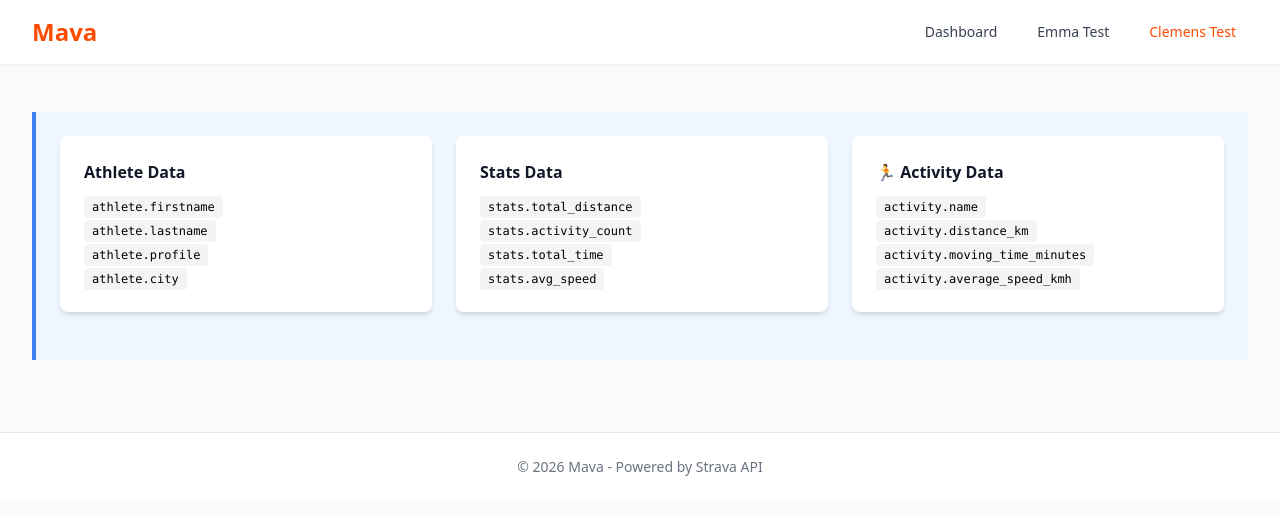
After one commit to codebyem/Mava, a Flask app: page /clemenstest in a window 1280 px wide. The commit adds this page. Shown: the top 515 px of the page. Run offline with Flask 3, Linux system fonts and the light colour scheme; data that the repository does not hold is empty; some libraries are stand-ins or nearby versions.

Commit message:
Testseiten & Anleitung

```diff
--- a/app.py
+++ b/app.py
@@ -1,14 +1,101 @@
 from flask import Flask, render_template
+
+from strava_service import StravaService
 
 app = Flask(__name__)
 
+strava = StravaService()
 @app.route("/")
-def index():
+def login():
     return render_template("login.html")
 
 @app.route("/home")
 def home():
-    return render_template("home.html")
+    """
+    Übersichtsseite
+    """
+    athlete = strava.get_athlete_info()
+    activities = strava.get_activities(per_page=30)
+    stats = strava.calculate_stats(activities)
+    recent_activities = activities[:5]
+
+    return render_template(
+        "home.html",
+        athlete=athlete,
+        activities=recent_activities,
+        stats=stats
+    )
+
+# ============================================================
+# TESTSEITEN - Zum rumprobieren
+# ============================================================
+
+
+@app.route("/emmatest")
+def emma_test():
+    """
+    Available data to use in template:
+    - athlete: Full athlete info
+    - all_activities: List of 50 recent activities
+    - stats: Calculated statistics
+    """
+    athlete = strava.get_athlete_info()
+    all_activities = strava.get_activities(per_page=50)
+    stats = strava.calculate_stats(all_activities)
+    formatted_activities = [
+        strava.format_activity_for_display(a) for a in all_activities
+    ]
+
+    return render_template(
+        "emmatest.html",
+        athlete=athlete,
+        all_activities=formatted_activities,
+        stats=stats
+    )
+
+
+@app.route("/clemenstest")
+def clemens_test():
+    """
+    TODO Clemi:
+    1. Schau dir die Daten an die wir schon haben (athlete, activities, stats)
+    2. home.html kannst du als Refereenz nehmen
+    3. Ersetze die Testdaten durch echte mit der Syntax {{ variable_name }}
+    4. Mach hübsch mit Tailwind-Vorlagen
+
+    Daten die wir schon haben:
+    - athlete:
+        - athlete.firstname
+        - athlete.lastname
+        - athlete.profile
+
+    - activities:
+        - activity.name
+        - activity.distance_km
+        - activity.moving_time_minutes
+        - activity.average_speed_kmh
+        - activity.start_date_short
+
+    - stats:
+        - stats.total_distance
+        - stats.activity_count
+        - stats.total_time
+        - stats.avg_speed
+    """
+    athlete = strava.get_athlete_info()
+    all_activities = strava.get_activities(per_page=20)
+    stats = strava.calculate_stats(all_activities)
+    formatted_activities = [
+        strava.format_activity_for_display(a) for a in all_activities[:10]
+    ]
+
+    return render_template(
+        "clemenstest.html",
+        athlete=athlete,
+        activities=formatted_activities,
+        stats=stats
+    )
+
 
 if __name__ == "__main__":
     app.run(debug=True)
--- /dev/null
+++ b/strava_service.py
@@ -0,0 +1,147 @@
+"""
+Strava Data Service
+In dieser Datei lagern wir alle Methoden um die Strava daten zu ziehen.
+Ich hab jeweils bei den Methoden geschrieben, was sie zurückgeben.
+Die kannst du in den Views nutzen um Daten zu bekommen :)
+"""
+
+import os
+import requests
+from datetime import datetime, timedelta
+from dotenv import load_dotenv
+load_dotenv()
+
+class StravaService:
+
+    def __init__(self):
+        self.access_token = os.getenv('STRAVA_ACCESS_TOKEN')
+        self.base_url = "https://www.strava.com/api/v3"
+        self.headers = {'Authorization': f'Bearer {self.access_token}'}
+
+    # ============================================================
+    # ATHLETEN METHODEN - Daten über den eingeloggten Nutzer
+    # ============================================================
+
+
+    def get_athlete_info(self):
+        """
+        Zieht Basisinformationen
+        Returns: Quasi kleinen Steckbrief zum Athleten (name, photo, location, etc.)
+        """
+        url = f"{self.base_url}/athlete"
+        response = requests.get(url, headers=self.headers)
+        return response.json() if response.status_code == 200 else {}
+
+    def get_athlete_stats(self):
+        """
+        Zieht Statistiken (All-time Daten, etc.)
+        Returns: Statistiken
+        """
+        athlete_id = self.get_athlete_info().get('id')
+        if not athlete_id:
+            return {}
+        url = f"{self.base_url}/athlete/{athlete_id}/stats"
+        response = requests.get(url, headers=self.headers)
+        return response.json() if response.status_code == 200 else {}
+
+    # ============================================================
+    # ACTIVITY METHODEN - Daten zu den spezifischen Aktivitäten
+    # ============================================================
+
+
+    def get_activities(self, per_page=30, page=1):
+        """
+        Zieht Liste von Aktivitäten
+        Args:
+            per_page: Anzahl der aktivitäten (max 200)
+            page: Seitenzahl
+
+        Returns: Liste von Aktivitätsentitäten
+        """
+        url = f"{self.base_url}/athlete/activities"
+        params = {'per_page': per_page, 'page': page}
+        response = requests.get(url, headers=self.headers, params=params)
+        return response.json() if response.status_code == 200 else []
+
+    def get_recent_activities(self, count=5):
+        """
+        Zieht die aktuellsten Aktivitäten
+        Args:
+            count: Anzahl
+
+        Returns: Liste von Aktivitätsentitäten
+        """
+        return self.get_activities(per_page=count, page=1)
+
+    def get_activity_by_id(self, activity_id):
+        """
+        Zieht daten zu einer spezifischen Aktivität.
+
+        Args:
+            activity_id: Strava ID
+
+        Returns: Detaillierte Daten zu der Aktivität
+        """
+        url = f"{self.base_url}/activities/{activity_id}"
+        response = requests.get(url, headers=self.headers)
+        return response.json() if response.status_code == 200 else {}
+
+    # ============================================================
+    # STATISTISCHE METHODEN - Berechnen von bestimmten Daten
+    # ============================================================
+
+    def calculate_stats(self, activities):
+        """
+        Berechnet Statistiken zu einer Anzahl von Aktivitäten
+
+        Args:
+            activities: Liste von aktivitäten
+
+        Returns: Berechnete Daten
+        """
+        if not activities:
+            return {
+                'total_distance': 0,
+                'activity_count': 0,
+                'total_time': 0,
+                'avg_speed': 0,
+                'total_elevation': 0
+            }
+
+        total_distance = sum(a.get('distance', 0) for a in activities) / 1000
+        total_time = sum(a.get('moving_time', 0) for a in activities) / 3600
+        total_elevation = sum(a.get('total_elevation_gain', 0) for a in activities)
+        avg_speed = (total_distance / total_time) if total_time > 0 else 0
+
+        return {
+            'total_distance': round(total_distance, 2),
+            'activity_count': len(activities),
+            'total_time': round(total_time, 2),
+            'avg_speed': round(avg_speed, 2),
+            'total_elevation': round(total_elevation, 0)
+        }
+
+    # ============================================================
+    # HELFER METHODEN - Hilfsfunktionen
+    # ============================================================
+
+    def format_activity_for_display(self, activity):
+        """
+        Formatiert Aktivitäten zum einfahcen darstellen
+
+        Args:
+            activity: Rohdaten einer Aktivität von Strava
+
+        Returns: Formatierte Aktivität
+        """
+        return {
+            'id': activity.get('id'),
+            'name': activity.get('name', 'Unnamed Activity'),
+            'type': activity.get('type', 'Unknown'),
+            'distance_km': round(activity.get('distance', 0) / 1000, 2),
+            'moving_time_minutes': activity.get('moving_time', 0) // 60,
+            'average_speed_kmh': round(activity.get('average_speed', 0) * 3.6, 2),
+            'elevation_gain': round(activity.get('total_elevation_gain', 0), 0),
+            'start_date': activity.get('start_date', ''),
+            'start_date_short': activity.get('start_date', '')[:10]
+        }
--- /dev/null
+++ b/templates/clemenstest.html
@@ -0,0 +1,51 @@
+ {% extends "base.html" %}
+
+  {% block title %}Clemens Testseite{% endblock %}
+
+  {% block nav_items %}
+  <a href="/" class="text-gray-700 hover:text-strava-orange px-3 py-2 rounded-md text-sm font-medium">Dashboard</a>
+  <a href="/emmatest" class="text-gray-700 hover:text-strava-orange px-3 py-2 rounded-md text-sm font-medium">Emma Test</a>
+  <a href="/clemenstest" class="text-strava-orange px-3 py-2 rounded-md text-sm font-medium">Clemens Test</a>
+  {% endblock %}
+
+  {% block content %}
+  <div class="max-w-7xl mx-auto py-6 sm:px-6 lg:px-8">
+      <div class="px-4 py-6 sm:px-0">
+          <div class="bg-blue-50 border-l-4 border-blue-500 p-6 mb-6">
+
+          <!-- Show available data -->
+          <div class="grid grid-cols-1 md:grid-cols-3 gap-6 mb-6">
+              <!-- Athlete Card -->
+              <div class="bg-white rounded-lg shadow-md p-6">
+                  <h3 class="font-bold text-gray-900 mb-3">Athlete Data</h3>
+                  <div class="text-sm space-y-1">
+                      <p><code class="bg-gray-100 px-2 py-1 rounded text-xs">athlete.firstname</code></p>
+                      <p><code class="bg-gray-100 px-2 py-1 rounded text-xs">athlete.lastname</code></p>
+                      <p><code class="bg-gray-100 px-2 py-1 rounded text-xs">athlete.profile</code></p>
+                      <p><code class="bg-gray-100 px-2 py-1 rounded text-xs">athlete.city</code></p>
+                  </div>
+              </div>
+
+              <!-- Stats Card -->
+              <div class="bg-white rounded-lg shadow-md p-6">
+                  <h3 class="font-bold text-gray-900 mb-3">Stats Data</h3>
+                  <div class="text-sm space-y-1">
+                      <p><code class="bg-gray-100 px-2 py-1 rounded text-xs">stats.total_distance</code></p>
+                      <p><code class="bg-gray-100 px-2 py-1 rounded text-xs">stats.activity_count</code></p>
+                      <p><code class="bg-gray-100 px-2 py-1 rounded text-xs">stats.total_time</code></p>
+                      <p><code class="bg-gray-100 px-2 py-1 rounded text-xs">stats.avg_speed</code></p>
+                  </div>
+              </div>
+
+              <!-- Activity Card -->
+              <div class="bg-white rounded-lg shadow-md p-6">
+                  <h3 class="font-bold text-gray-900 mb-3">🏃 Activity Data</h3>
+                  <div class="text-sm space-y-1">
+                      <p><code class="bg-gray-100 px-2 py-1 rounded text-xs">activity.name</code></p>
+                      <p><code class="bg-gray-100 px-2 py-1 rounded text-xs">activity.distance_km</code></p>
+                      <p><code class="bg-gray-100 px-2 py-1 rounded text-xs">activity.moving_time_minutes</code></p>
+                      <p><code class="bg-gray-100 px-2 py-1 rounded text-xs">activity.average_speed_kmh</code></p>
+                  </div>
+              </div>
+          </div>
+  {% endblock %}
```
Also changed, not shown: templates/emmatest.html (added, +47 -0 lines), templates/home.html (+17 -31 lines).
